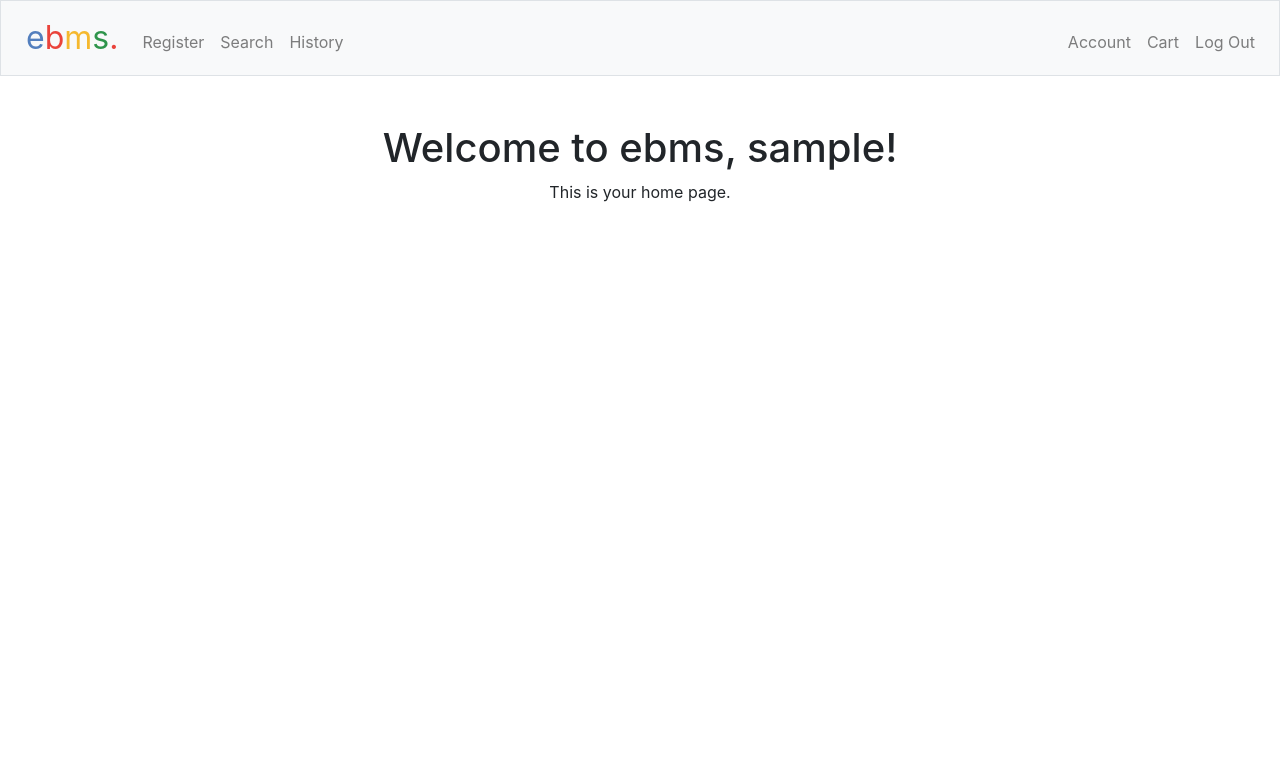
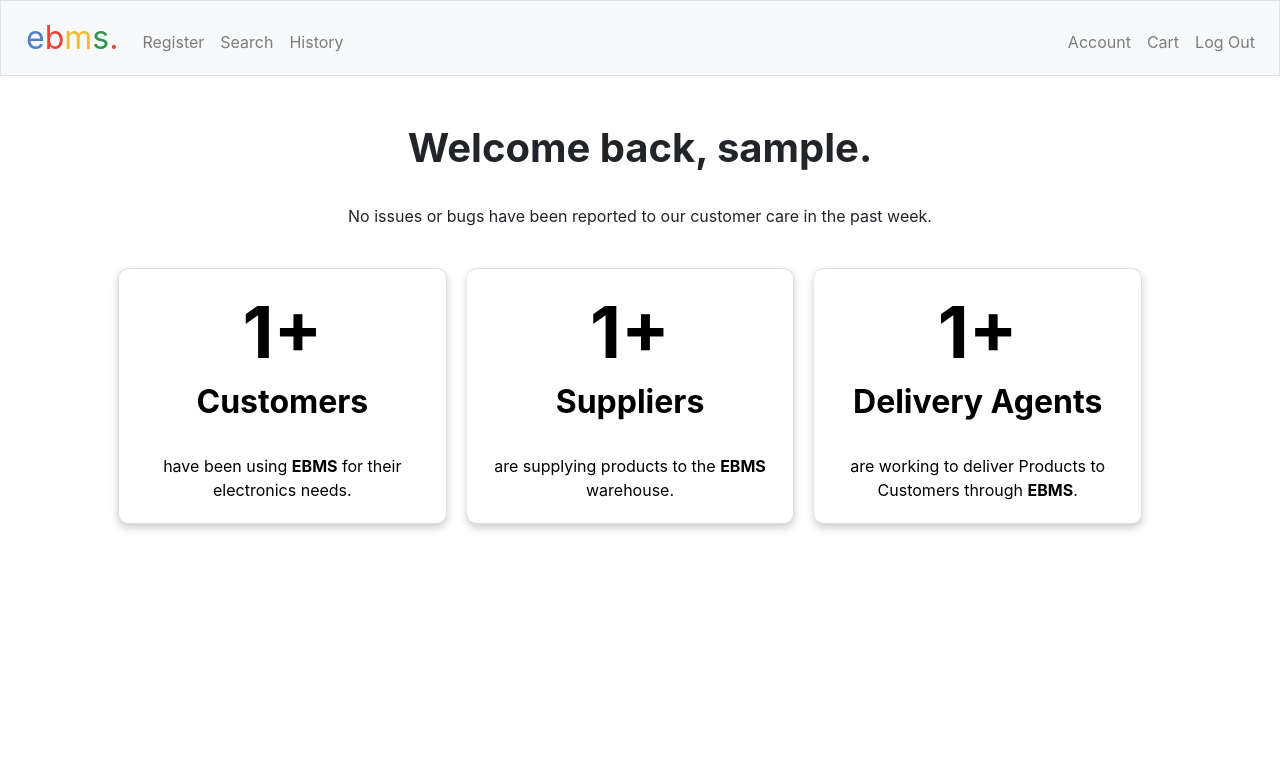
Before and after one commit to divyajeettt/EBMS, a Flask app: template front-end/app/templates/admin.html in a window 1280 px wide. Shown: the top 764 px of the page. Run offline with Flask 2, Linux system fonts and the light colour scheme; the visitor is signed in with stand-in values (Sample User, id 1); the template is opened without the code that fills it: most values are stand-ins (such as "Sample title", 1, 10 or a date in 2020); some libraries are stand-ins or nearby versions.

Commit message:
Added admin interface

```diff
--- a/front-end/app/templates/admin.html
+++ b/front-end/app/templates/admin.html
@@ -6,7 +6,35 @@
 
 <body>
     {% block main %}
-        <h1>Welcome to ebms, {{session['username']}}!</h1>
-        <p>This is your home page.</p>
+        <h1><b>Welcome back, {{ session['username'] }}.</b></h1>
+        <br>
+        <p>No issues or bugs have been reported to our customer care in the past week.</p>
+        <br>
+
+        <div class="card-group" style="width: 100%;">
+            <div class="card">
+                <a class="card-link" href="/admin/customer">
+                    <h1 style="font-size: 72px;"><b>{{ customer_count }}+</b></h1>
+                    <h2><b>Customers</b></h2>
+                    <p><br>have been using <b>EBMS</b> for their electronics needs.</p>
+                </a>
+            </div>
+
+            <div class="card">
+                <a class="card-link" href="/admin/supplier">
+                    <h1 style="font-size: 72px;"><b>{{ supplier_count }}+</b></h1>
+                    <h2><b>Suppliers</b></h2>
+                    <p><br>are supplying products to the <b>EBMS</b> warehouse.</p>
+                </a>
+            </div>
+
+            <div class="card">
+                <a class="card-link" href="/admin/deliveryagent">
+                    <h1 style="font-size: 72px;"><b>{{ da_count }}+</b></h1>
+                    <h2><b>Delivery Agents</b></h2>
+                    <p><br>are working to deliver Products to Customers through <b>EBMS</b>.</p>
+                </a>
+            </div>
+        </div>
     {% endblock %}
 </body>
```
